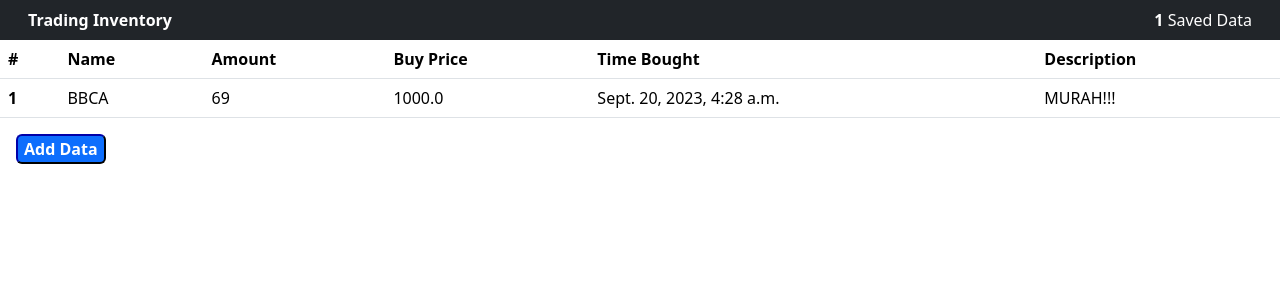
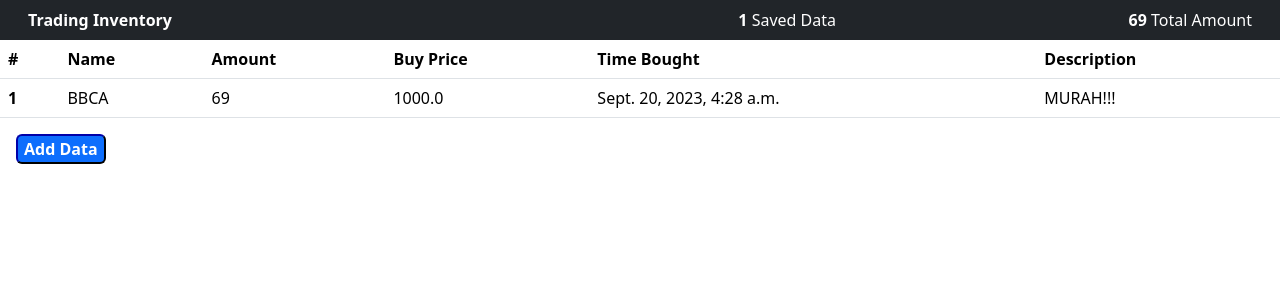
Before and after one commit to eryawww/trading_inventory, a Django app: page / in a window 1280 px wide. Shown: the top 300 px of the page. Run offline with Django 3.2, Linux system fonts and the light colour scheme; data comes from the database, SQL or seed files in the repository; both versions use the stored data as it was after the commit; some libraries are stand-ins or nearby versions.

Commit message:
Add total amount

```diff
--- a/main/templates/main.html
+++ b/main/templates/main.html
@@ -3,6 +3,7 @@
     <div class="row container-fluid bg-dark py-2 px-3 m-0">
         <a class="col text-white h-6" style="text-decoration: none;"><strong>Trading Inventory</strong></a>
         <a class="col text-end text-white" style="text-decoration: none;"><strong>{{ len_data }}</strong> Saved Data</a>
+        <a class="col text-end text-white" style="text-decoration: none;"><strong>{{ total_amount }}</strong> Total Amount</a>
     </div>
 {% endblock %}
 {% block content %}
--- a/main/views.py
+++ b/main/views.py
@@ -13,8 +13,12 @@ def main(request: HttpRequest):
         pass
     data = models.Item.objects.all()
     len_data = len(data)
+    if len_data == 0:
+        amount_data = 0
+    else:
+        amount_data = sum([x.amount for x in data])
     adddata_url = '/create'
-    return render(request, 'main.html', dict(data=data, adddata_url=adddata_url, len_data=len_data))
+    return render(request, 'main.html', dict(data=data, adddata_url=adddata_url, len_data=len_data, total_amount=amount_data))
 
 def create(request: HttpRequest):
     print(request.POST)
@@ -35,7 +39,6 @@ def show_json(request):
 
 def show_xmlbyid(request, id: int):
     data = Item.objects.filter(pk=id)
-    print(data)
     return HttpResponse(serializers.serialize('xml', data), content_type='application/xml')
 
 def show_jsonbyid(request, id: int):
```
Also changed, not shown: db.sqlite3, readme.md, 1 other file.
